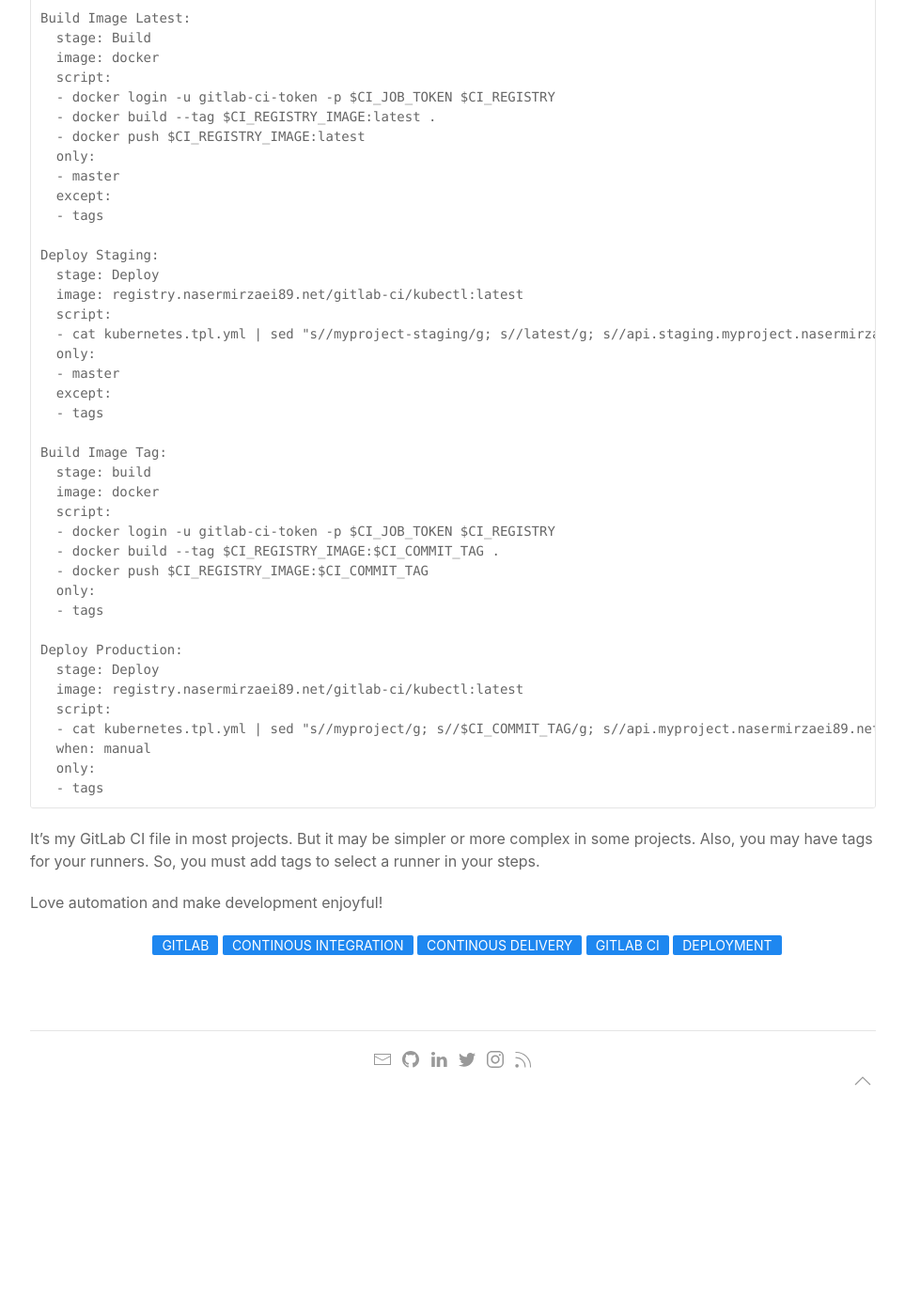
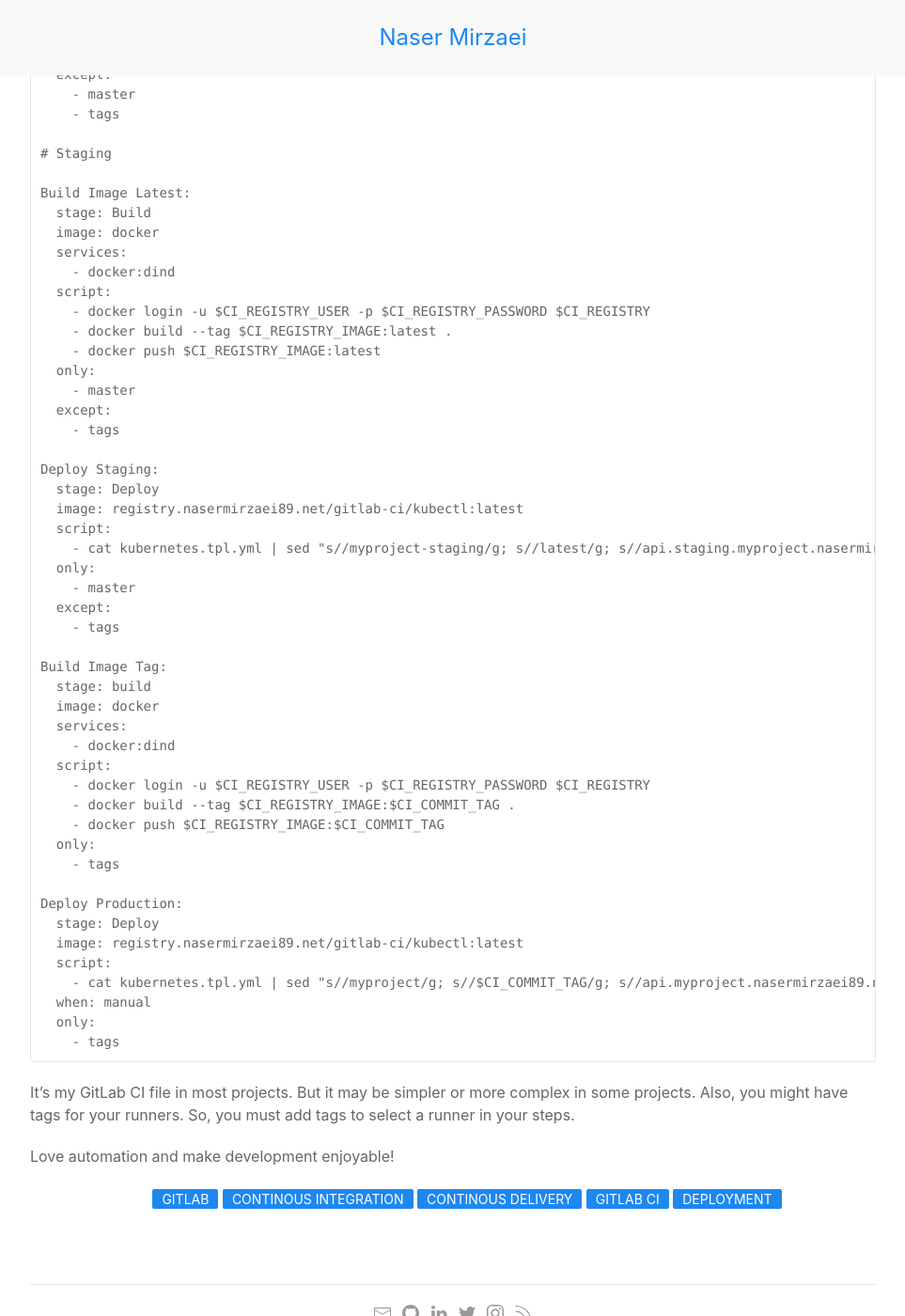
Before and after one commit to nasermirzaei89/nasermirzaei89.github.io, a Jekyll site: the page built from _posts/2019-03-09-write-a-great-ci-for-gitlab.md, in a window 1280 px wide and 1400 px high, scrolled down 6740 px. Shown: the whole window at 94% size, without its empty margins (158-1121 px from the left). Built offline with Jekyll 4.4.1, drawn with Linux system fonts in a browser that asks for light colours; nearby versions of some CDN libraries; emoji names are drawn with the system emoji font; comment, search, counter and statistics services are not loaded; before the commit the page ends 7901 px from its top, so only the background shows below that; some of the changed text lies outside the part shown.

Commit message:
update post

````diff
--- a/_posts/2019-03-09-write-a-great-ci-for-gitlab.md
+++ b/_posts/2019-03-09-write-a-great-ci-for-gitlab.md
@@ -74,16 +72,17 @@ I always check my code is pretty linted only in development:
 # Development
 
 Lint:
-  stage: Lint
-  image: registry.nasermirzaei89.net/gitlab-ci/gometalinter:latest
+  stage: Test
+  image: golangci/golangci-lint:v1.21.0
   script:
-  - make lint
+    - make lint
   except:
-  - master
+    - master
+    - tags
 ```
 
 As you see, this step will run on every branch except master.
-Also, I have a pre-made image for linting based on [GoMetaLinter](https://github.com/alecthomas/gometalinter). So my lint script can run without fetching dependencies.
+I know that alpine images are smaller than default. But, I didn't use alpine because I need `Makefile` support.
 
 > You can add a pre-commit hook to check lint step on your local repo before gitlab!
 
@@ -94,14 +93,15 @@ After checking lint you should check that your code will build or not:
 ```yml
 Build:
   stage: Build
-  image: golang:1.12
+  image: golang:1.13
   script:
-  - make build
+    - make build
   except:
-  - master
+    - master
+    - tags
 ```
 
-I always use a version of golang that is installed on my development pc.
+I always use a version of Golang that is installed on my development pc.
 
 As you see, this step is also excluded from the master branch. because I only check whether my code builds or not, and leave the binary alone after every build.
 
@@ -112,11 +112,12 @@ Like lint step, we also should check our new code will pass all tests or not:
 ```yml
 Test:
   stage: Test
-  image: golang:1.12
+  image: golang:1.13
   script:
-  - make test
+    - make test
   except:
-  - master
+    - master
+    - tags
 ```
 
 You can split this step to multiple steps if you have separate tests:
@@ -155,12 +157,16 @@ in this step you should build an image for the staging environment:
 Build Image Latest:
   stage: Build
   image: docker
+  services:
+    - docker:dind
   script:
-  - docker login -u gitlab-ci-token -p $CI_JOB_TOKEN $CI_REGISTRY
-  - docker build --tag $CI_REGISTRY_IMAGE:latest .
-  - docker push $CI_REGISTRY_IMAGE:latest
+    - docker login -u $CI_REGISTRY_USER -p $CI_REGISTRY_PASSWORD $CI_REGISTRY
+    - docker build --tag $CI_REGISTRY_IMAGE:latest .
+    - docker push $CI_REGISTRY_IMAGE:latest
   only:
-  - master
+    - master
+  except:
+    - tags
 ```
 
 In this step we use Docker for building an image, so we must use a docker image.
@@ -194,18 +202,20 @@ Now it's time to release!
 
 #### Release a Tag
 
-When you want to add a tag to a commit for versioning you should create an image from this tag automatically:
+When you want to add a tag to a commit for a version, you should create an image from this tag automatically:
 
 ```yml
 Build Image Tag:
   stage: build
   image: docker
+  services:
+    - docker:dind
   script:
-  - docker login -u gitlab-ci-token -p $CI_JOB_TOKEN $CI_REGISTRY
-  - docker build --tag $CI_REGISTRY_IMAGE:$CI_COMMIT_TAG .
-  - docker push $CI_REGISTRY_IMAGE:$CI_COMMIT_TAG
+    - docker login -u $CI_REGISTRY_USER -p $CI_REGISTRY_PASSWORD $CI_REGISTRY
+    - docker build --tag $CI_REGISTRY_IMAGE:$CI_COMMIT_TAG .
+    - docker push $CI_REGISTRY_IMAGE:$CI_COMMIT_TAG
   only:
-  - tags
+    - tags
 ```
 
 `$CI_COMMIT_TAG` is the name of the tag, eg. `v1.2.0`.
@@ -217,7 +227,7 @@ Be careful that you said to run on master or except master in last steps so many
 Add this to all last steps
 ```yml
   except:
-  - tags
+    - tags
 ```
 
 #### Deploy Production
@@ -229,10 +239,10 @@ Deploy Production:
   stage: Deploy
   image: registry.nasermirzaei89.net/gitlab-ci/kubectl:latest
   script:
-  - cat kubernetes.tpl.yml | sed "s/{{NAMESPACE}}/myproject/g; s/{{TAG}}/$CI_COMMIT_TAG/g; s/{{HOST}}/api.myproject.nasermirzaei89.net/g" | kubectl apply -f -
+    - cat kubernetes.tpl.yml | sed "s/{{NAMESPACE}}/myproject/g; s/{{TAG}}/$CI_COMMIT_TAG/g; s/{{HOST}}/api.myproject.nasermirzaei89.net/g" | kubectl apply -f -
   when: manual
   only:
-  - tags
+    - tags
 ```
 
 You can see I used `$CI_COMMIT_TAG` instead of `latest` in my variable replacement.
@@ -251,77 +260,81 @@ stages:
 # Development
 
 Lint:
-  stage: Lint
-  image: registry.nasermirzaei89.net/gitlab-ci/gometalinter:latest
+  stage: Test
+  image: golangci/golangci-lint:v1.21.0
   script:
-  - make lint
+    - make lint
   except:
-  - master
-  - tags
+    - master
+    - tags
 
 Build:
   stage: Build
-  image: golang:1.12
+  image: golang:1.13
   script:
-  - make build
+    - make build
   except:
-  - master
-  - tags
+    - master
+    - tags
 
 Test:
   stage: Test
-  image: golang:1.12
+  image: golang:1.13
   script:
-  - make test
+    - make test
   except:
-  - master
-  - tags
+    - master
+    - tags
 
 # Staging
 
 Build Image Latest:
   stage: Build
   image: docker
+  services:
+    - docker:dind
   script:
-  - docker login -u gitlab-ci-token -p $CI_JOB_TOKEN $CI_REGISTRY
-  - docker build --tag $CI_REGISTRY_IMAGE:latest .
-  - docker push $CI_REGISTRY_IMAGE:latest
+    - docker login -u $CI_REGISTRY_USER -p $CI_REGISTRY_PASSWORD $CI_REGISTRY
+    - docker build --tag $CI_REGISTRY_IMAGE:latest .
+    - docker push $CI_REGISTRY_IMAGE:latest
   only:
-  - master
+    - master
   except:
-  - tags
+    - tags
 
 Deploy Staging:
   stage: Deploy
   image: registry.nasermirzaei89.net/gitlab-ci/kubectl:latest
   script:
-  - cat kubernetes.tpl.yml | sed "s/{{NAMESPACE}}/myproject-staging/g; s/{{TAG}}/latest/g; s/{{HOST}}/api.staging.myproject.nasermirzaei89.net/g" | kubectl apply -f -
+    - cat kubernetes.tpl.yml | sed "s/{{NAMESPACE}}/myproject-staging/g; s/{{TAG}}/latest/g; s/{{HOST}}/api.staging.myproject.nasermirzaei89.net/g" | kubectl apply -f -
   only:
-  - master
+    - master
   except:
-  - tags
+    - tags
 
 Build Image Tag:
   stage: build
   image: docker
+  services:
+    - docker:dind
   script:
-  - docker login -u gitlab-ci-token -p $CI_JOB_TOKEN $CI_REGISTRY
-  - docker build --tag $CI_REGISTRY_IMAGE:$CI_COMMIT_TAG .
-  - docker push $CI_REGISTRY_IMAGE:$CI_COMMIT_TAG
+    - docker login -u $CI_REGISTRY_USER -p $CI_REGISTRY_PASSWORD $CI_REGISTRY
+    - docker build --tag $CI_REGISTRY_IMAGE:$CI_COMMIT_TAG .
+    - docker push $CI_REGISTRY_IMAGE:$CI_COMMIT_TAG
   only:
-  - tags
+    - tags
 
 Deploy Production:
   stage: Deploy
   image: registry.nasermirzaei89.net/gitlab-ci/kubectl:latest
   script:
-  - cat kubernetes.tpl.yml | sed "s/{{NAMESPACE}}/myproject/g; s/{{TAG}}/$CI_COMMIT_TAG/g; s/{{HOST}}/api.myproject.nasermirzaei89.net/g" | kubectl apply -f -
+    - cat kubernetes.tpl.yml | sed "s/{{NAMESPACE}}/myproject/g; s/{{TAG}}/$CI_COMMIT_TAG/g; s/{{HOST}}/api.myproject.nasermirzaei89.net/g" | kubectl apply -f -
   when: manual
   only:
-  - tags
+    - tags
 ```
 
 It's my GitLab CI file in most projects. But it may be simpler or more complex in some projects.
-Also, you may have tags for your runners. So, you must add tags to select a runner in your steps.
+Also, you might have tags for your runners. So, you must add tags to select a runner in your steps.
 
-Love automation and make development enjoyful!
+Love automation and make development enjoyable!
````
Also changed, not shown: other parts of _posts/2019-03-09-write-a-great-ci-for-gitlab.md (+10 -10 lines).
